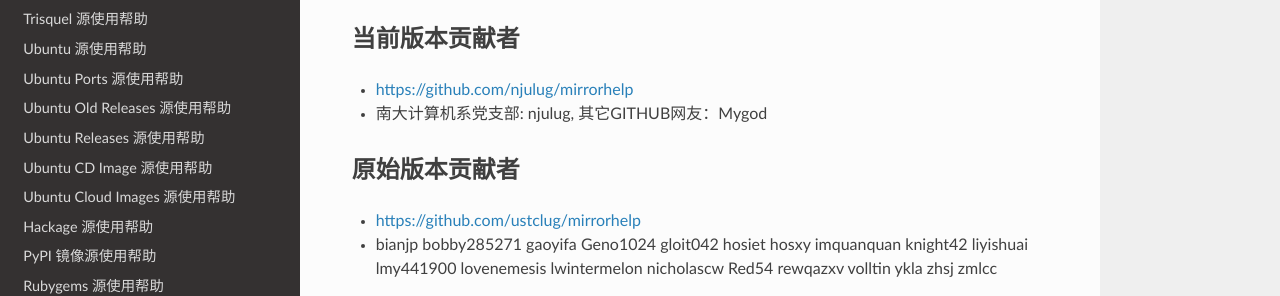
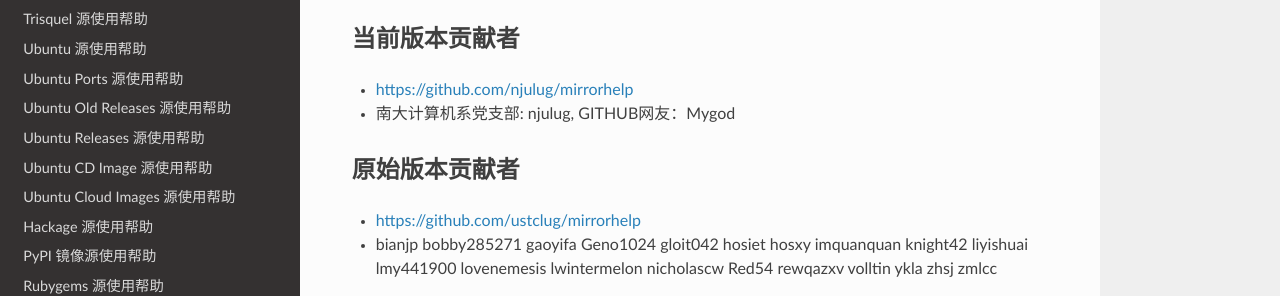
Before and after one commit to ustclug/mirrorhelp, a Sphinx documentation site: the page built from source/contributor.rst, in a window 1280 px wide. Shown: the part 149-445 px from the top of the page. Built offline with Sphinx 7.4.7 and the Read the Docs theme 2.0.0, drawn with Linux system fonts in a browser that asks for light colours; pages that are not in the unit, such as notebooks, are missing from menus; comment, search, counter and statistics services are not loaded.

Commit message:
更新贡献者名单

```diff
--- a/source/contributor.rst
+++ b/source/contributor.rst
@@ -5,7 +5,7 @@
 当前版本贡献者
 ===============
 * https://github.com/njulug/mirrorhelp
-* 南大计算机系党支部: njulug, 其它GITHUB网友：Mygod
+* 南大计算机系党支部: njulug, GITHUB网友：Mygod
 
 
 原始版本贡献者
```
